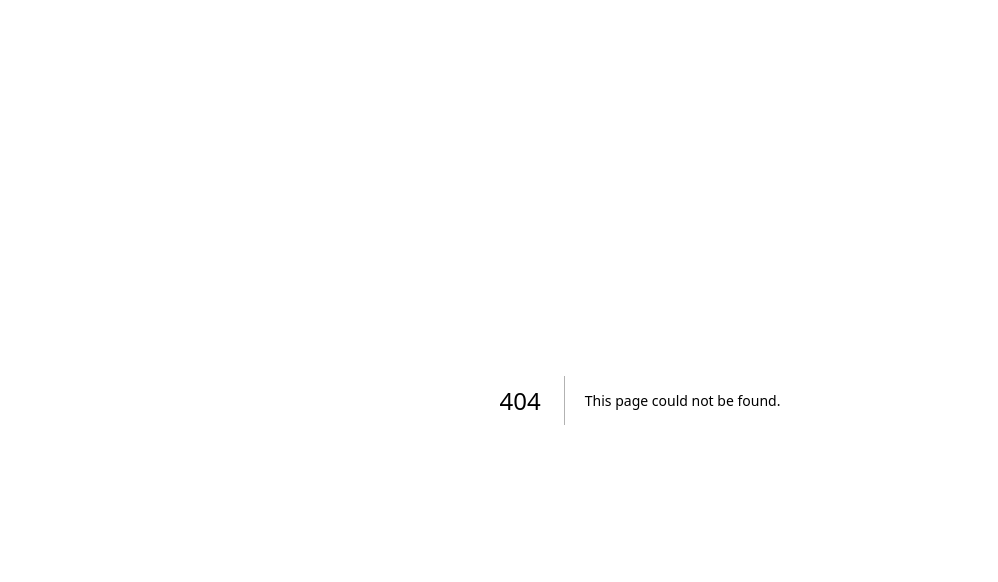
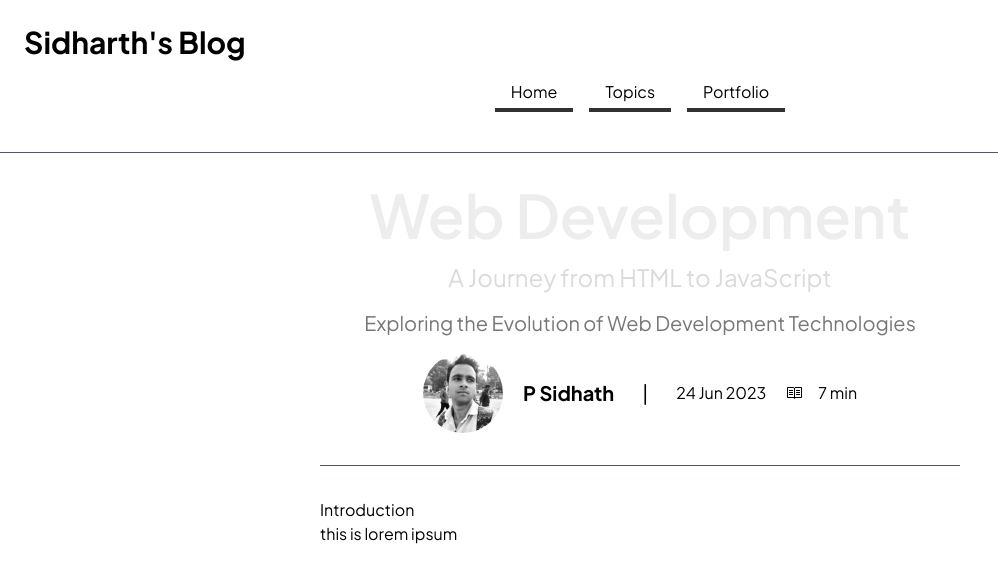
Before and after one commit to psidh/Blog, a Next.js app: page /web in a window 1280 px wide. Before the commit this address had no page. Shown: the top 582 px of the page, without its empty margins (0-998 px from the left). Built offline with nearby package versions, Linux system fonts and the light colour scheme.

Commit message:
/web under construction

```diff
--- /dev/null
+++ b/app/(blogs)/layout.tsx
@@ -0,0 +1,15 @@
+import Navbar from '@/components/Navbar';
+export default function RootLayout({
+  children,
+}: {
+  children: React.ReactNode;
+}) {
+  return (
+    <html lang="en">
+      <body >
+        <Navbar />
+        {children}
+      </body>
+    </html>
+  );
+}
--- /dev/null
+++ b/app/(blogs)/web/page.tsx
@@ -0,0 +1,48 @@
+import React from 'react';
+import { GoBook } from 'react-icons/go';
+export default function page() {
+  return (
+    <div>
+      <hr className="text-lg w-full px-5 border-gray-600" />
+      <div className="flex items-center justify-center">
+        <div className="w-1/2">
+          <div className="flex flex-col ">
+            <div className="text-center my-4">
+              <h1 className="text-6xl my-4 font-semibold text-[#ededed]">
+                Web Development
+              </h1>
+              <h2 className="text-2xl my-4 text-[#dadada]">
+                A Journey from HTML to JavaScript
+              </h2>
+              <h3 className="text-xl my-4 text-[#777777]">
+                Exploring the Evolution of Web Development Technologies
+              </h3>
+
+              <div className="flex space-x-3 items-center justify-center my-4">
+                <img
+                  src="/me.jpeg"
+                  alt="sidharth"
+                  className="w-20 h-20 rounded-full object-cover"
+                />
+                <p className="text-xl px-2 font-bold">P Sidhath </p>
+                <p className="text-xl px-2">|</p>
+                <p className="px-2">24 Jun 2023</p>
+                <div className="flex space-x-4 items-center justify-betw4een px-">
+                  <GoBook />
+                  <p> 7 min</p>
+                </div>
+              </div>
+            </div>
+
+            <hr className="text-lg w-full px-5 border-gray-600 mb-4" />
+
+            <div className="my-4">
+              <h2>Introduction</h2>
+              <p>this is lorem ipsum</p>
+            </div>
+          </div>
+        </div>
+      </div>
+    </div>
+  );
+}
--- a/components/Grid/GridTop.tsx
+++ b/components/Grid/GridTop.tsx
@@ -3,26 +3,44 @@ import React from 'react';
 const GridTop: React.FC = () => {
   return (
     <div className="flex justify-center space-x-2">
+      <a href="/web">
         <div className="main-card">
           <img
             src="/blog1.png"
             alt="first blog"
             className="object-cover mb-2 rounded-lg"
           />
-        <p className="mb-3 text-[#999999]">Explore the journey of Web Development and how to get started in one of most popular domains in Software Engineering</p>
-        <p className='text-[#777777]'>Jun 24 2023</p>
+          <p className="mb-3 text-[#999999]">
+            Explore the journey of Web Development and how to get started in one
+            of most popular domains in Software Engineering
+          </p>
+          <p className="text-[#777777]">Jun 24 2023</p>
         </div>
+      </a>
 
       <div className="flex flex-col">
         <div className="sub-card">
-          <img src="/blog2.png" alt="second blog" className='object-cover rounded-xl'/>
-          <p className="mb-3 text-[#999999]">Read about DSA, it's importance and Interview Tips!</p>
-          <p className='text-[#777777]'>Jun 24 2023</p>
+          <img
+            src="/blog2.png"
+            alt="second blog"
+            className="object-cover rounded-md mb-2"
+          />
+          <p className="mb-3 text-[#999999]">
+            Read about DSA, it's importance and Interview Tips!
+          </p>
+          <p className="text-[#777777]">Jun 24 2023</p>
         </div>
         <div className="sub-card">
-          <img src="/blog2.png" alt="second blog" className='object-cover rounded-xl' />
-          <p className="mb-3 text-[#999999]">Explore the journey of Web Development and how to get started in one of most popular domains in Software Engineering</p>
-          <p className='text-[#777777]'>Jun 24 2023</p>
+          <img
+            src="/blog2.png"
+            alt="second blog"
+            className="object-cover rounded-md mb-2"
+          />
+          <p className="mb-3 text-[#999999]">
+            Explore the journey of Web Development and how to get started in one
+            of most popular domains in Software Engineering
+          </p>
+          <p className="text-[#777777]">Jun 24 2023</p>
         </div>
       </div>
     </div>
--- a/components/Info.tsx
+++ b/components/Info.tsx
@@ -6,7 +6,7 @@ import { TiSocialLinkedin } from 'react-icons/ti';
 
 export default function Info() {
   return (
-    <div className="w-1/4 m-4">
+    <div className="w-1/4 m-4 h-screen">
       <div className="image-class">
         <div className="image-title-class">
           <h1 className="text-lg font-bold">Philkhana Sidharth</h1>
```
Lines whose indentation alone changed are shown as unchanged.
